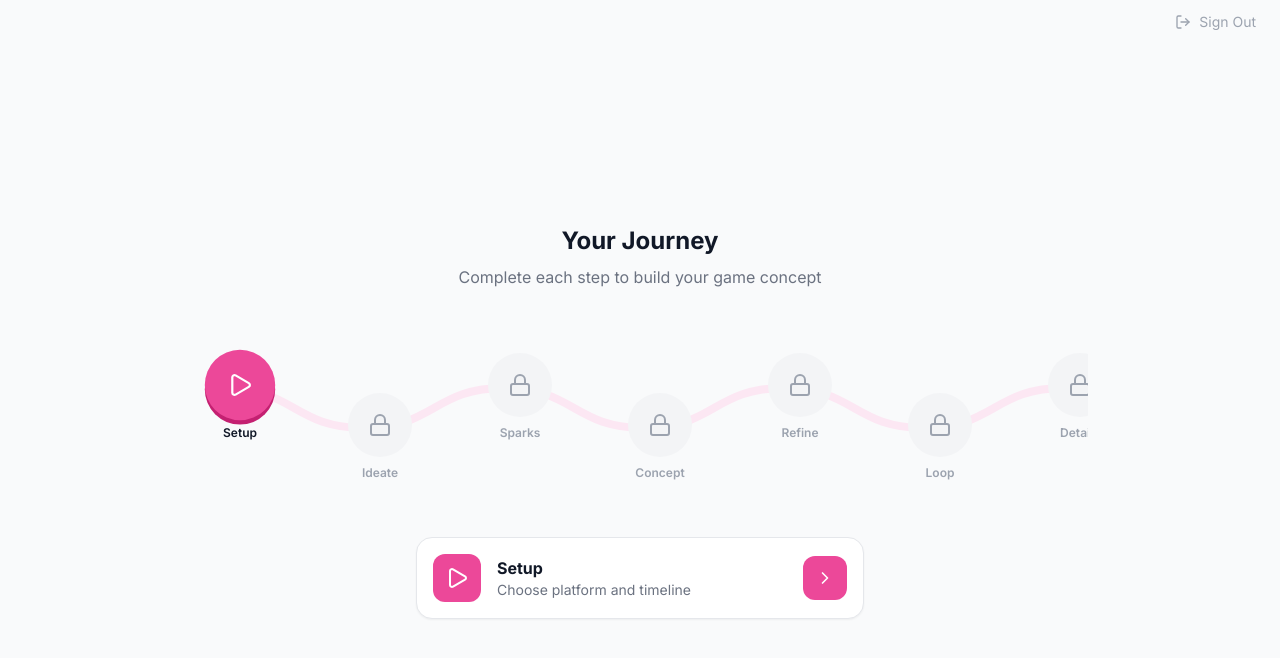
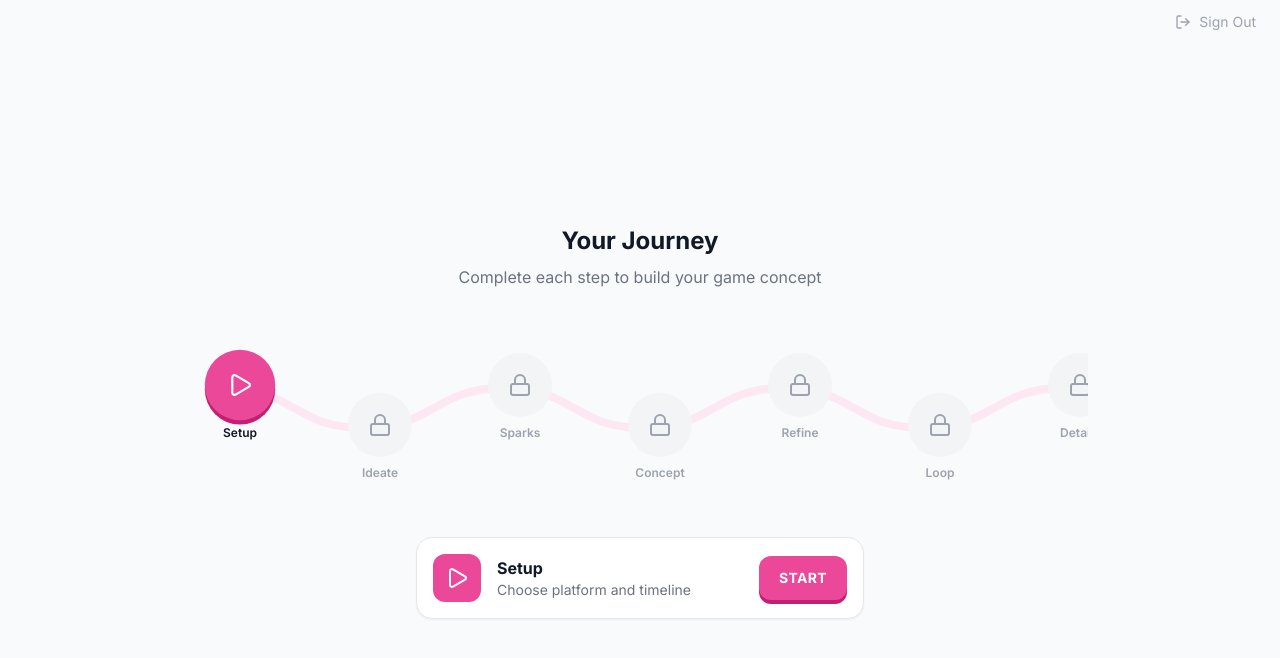
Before and after one commit to austinway-boop/CreateAGameWithMe.Dev, a Next.js app: page /journey in a window 1280 px wide. Shown: the top 658 px of the page. Built offline with nearby package versions, Linux system fonts and the light colour scheme; no server answers.

Commit message:
Style card button with Duolingo 3D effect
Co-authored-by: Cursor <cursoragent@cursor.com>

```diff
--- a/components/JourneyView.tsx
+++ b/components/JourneyView.tsx
@@ -203,10 +203,14 @@ export function JourneyView({ currentStep }: { currentStep?: string }) {
               </div>
               <button
                 onClick={() => router.push(`/${JOURNEY_STEPS[currentIndex].path}`)}
-                className="p-3 rounded-xl text-white"
-                style={{ backgroundColor: JOURNEY_STEPS[currentIndex].color }}
+                className="px-5 py-3 rounded-xl text-white font-bold text-sm uppercase tracking-wide
+                  active:translate-y-1 active:shadow-none transition-all"
+                style={{
+                  backgroundColor: JOURNEY_STEPS[currentIndex].color,
+                  boxShadow: `0 4px 0 ${darken(JOURNEY_STEPS[currentIndex].color, 40)}`
+                }}
               >
-                <ChevronRight className="w-5 h-5" />
+                Start
               </button>
             </div>
           </div>
```
